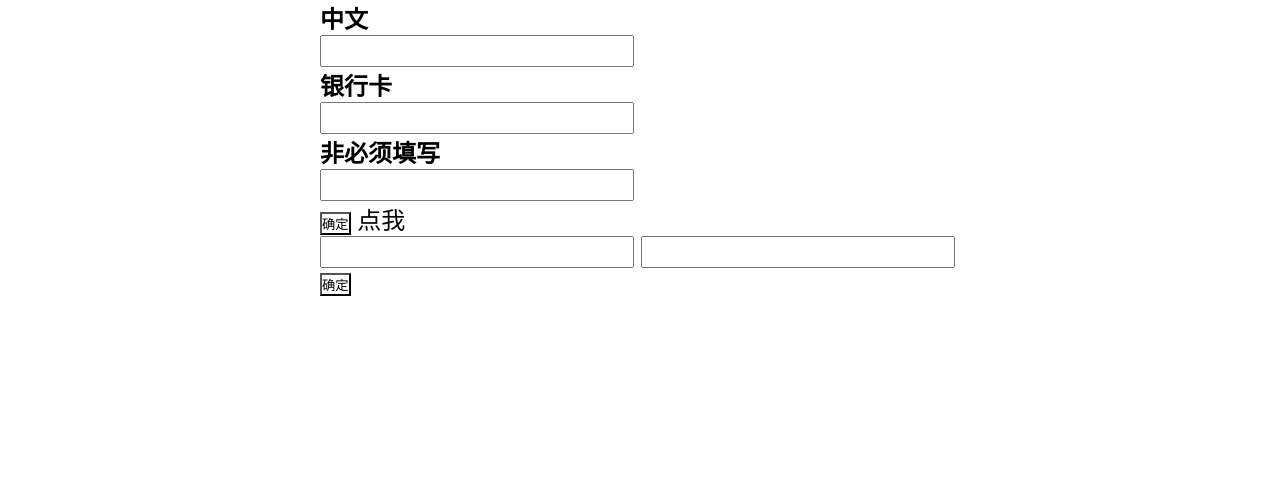
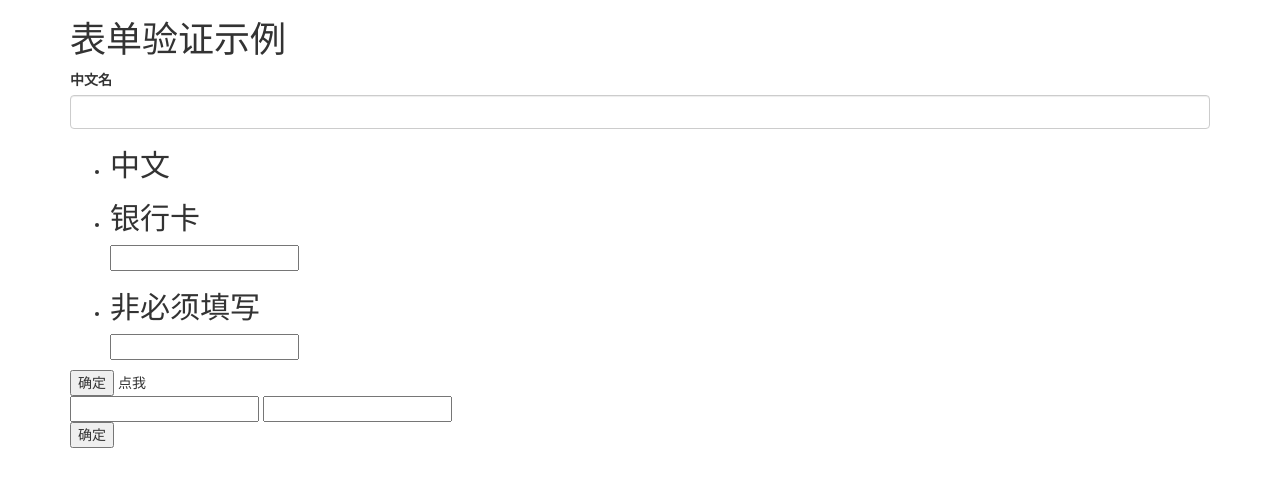
Before and after one commit to wuxiaolan91/form-validate, a plain HTML site: page validateForm.html in a window 1280 px wide. Drawn offline with nearby package versions, Linux system fonts and the light colour scheme.

Commit message:
add boostrap css file.

```diff
--- a/validateForm.html
+++ b/validateForm.html
@@ -4,15 +4,21 @@
 	<meta charset="UTF-8">
 	<title>validate form</title>
 	<meta name="viewport" content="width=device-width;initial-scale=1">
-	<link rel="stylesheet" href="css/base.css">
+	<!-- <link rel="stylesheet" href="css/base.css"> -->
+	<link rel="stylesheet" href="http://cdn.bootcss.com/bootstrap/3.3.5/css/bootstrap.min.css">
 </head>
 <body>
-	<div id="wrap">
+	<div class="container">
+		<h1>表单验证示例</h1>
 		<form id="validateForm" action="">
+			<div class="form-group">
+				<label for="userName">中文名</label>
+				<input id="userName" class="form-control" type="text" data-validate="中文:required,chinese">
+			</div>
 			<ul>
 				<li>
 					<h2>中文</h2>
-					<input type="text" data-validate="中文:required,chinese">
+
 				</li>
 				<li>
 					<h2>银行卡</h2>
@@ -38,7 +44,7 @@
 
 	<script src="js/zepto.min.js"></script>
 	<script src="js/validateForm.js"></script>
-	<script src="Js/test.js"></script>
+	<script src="js/test.js"></script>
 	<script>
 		var $validateBtn = $(".validateBtn");
 		$validateBtn.tap(function(){
```
